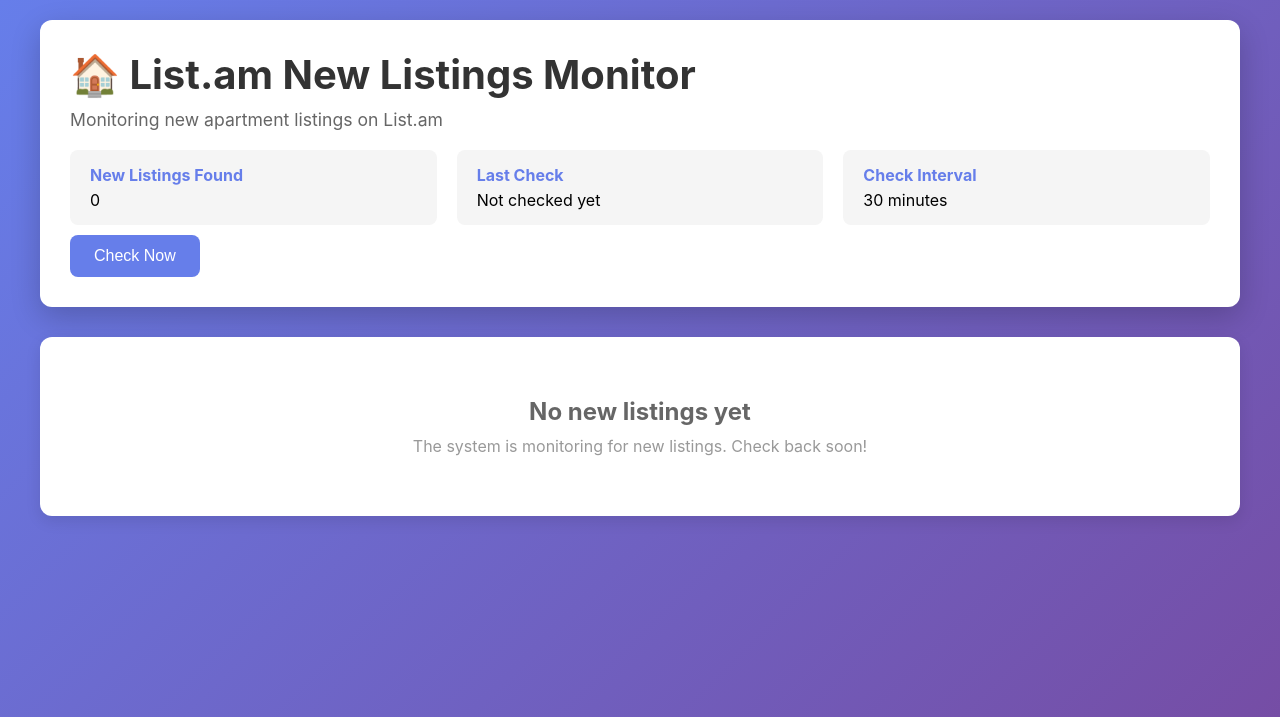
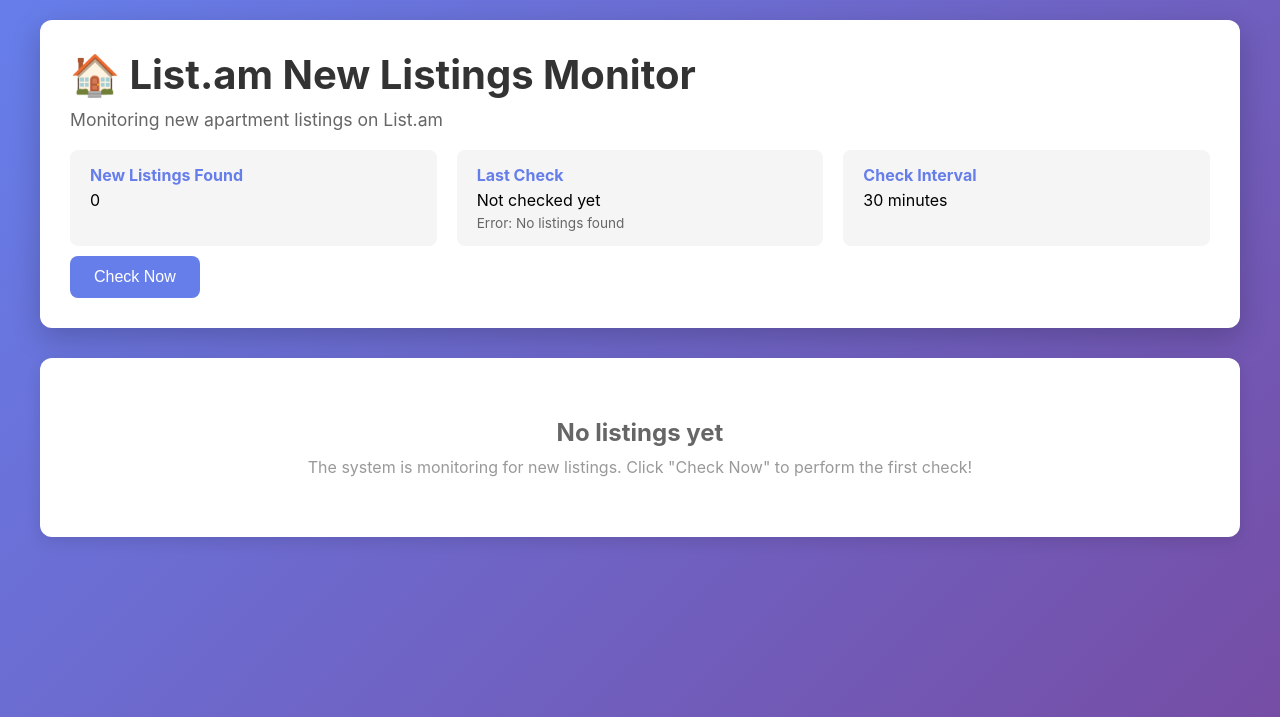
Before and after one commit to VahagnAdunts/list, a Flask app: page / in a window 1280 px wide. Shown: the top 717 px of the page. Run offline with Flask 3, Linux system fonts and the light colour scheme; some libraries are stand-ins or nearby versions.

Commit message:
Add current listings display and improved status information

```diff
--- a/app.py
+++ b/app.py
@@ -32,8 +32,11 @@ DATABASE_URL = os.environ.get('DATABASE_URL')  # Render provides this automatica
 
 # Store for new listings (in-memory cache)
 new_listings = []
+# Store for current listings (last 10 shown on page)
+current_listings = []
 last_check_time = None
 is_checking = False
+last_check_status = "Not checked yet"
 
 def get_db_connection():
     """Get database connection"""
@@ -316,7 +319,7 @@ def extract_listings():
 
 def check_for_new_listings():
     """Check for new listings and update the baseline"""
-    global new_listings, last_check_time, is_checking
+    global new_listings, current_listings, last_check_time, is_checking, last_check_status
 
     if is_checking:
         return
@@ -324,14 +327,20 @@ def check_for_new_listings():
     is_checking = True
     try:
         print(f"Checking for new listings at {datetime.now()}")
+        last_check_status = "Checking..."
 
         # Extract current listings
-        current_listings, current_ids = extract_listings()
+        extracted_listings, current_ids = extract_listings()
 
         if not current_ids:
             print("No listings found. Skipping check.")
+            last_check_status = "Error: No listings found"
             is_checking = False
             return
+
+        # Store last 10 current listings (for display)
+        current_listings = extracted_listings[:10]
+        print(f"Found {len(current_ids)} total listings on page")
 
         # Load baseline
         baseline_ids = load_baseline()
@@ -342,6 +351,7 @@ def check_for_new_listings():
             save_baseline(current_ids)
             new_listings = []
             last_check_time = datetime.now()
+            last_check_status = f"Baseline initialized with {len(current_ids)} listings"
             is_checking = False
             return
 
@@ -350,7 +360,7 @@ def check_for_new_listings():
 
         if new_ids:
             print(f"Found {len(new_ids)} new listing(s)!")
-            new_listings_data = [listing for listing in current_listings if listing['id'] in new_ids]
+            new_listings_data = [listing for listing in extracted_listings if listing['id'] in new_ids]
 
             # Add timestamp to each new listing
             for listing in new_listings_data:
@@ -366,12 +376,17 @@ def check_for_new_listings():
 
             # Update baseline
             save_baseline(current_ids)
+            last_check_status = f"Found {len(new_ids)} new listing(s)!"
         else:
             print("No new listings found.")
+            last_check_status = f"Checked {len(current_ids)} listings - no new ones"
 
         last_check_time = datetime.now()
     except Exception as e:
         print(f"Error checking for new listings: {str(e)}")
+        last_check_status = f"Error: {str(e)}"
+        import traceback
+        traceback.print_exc()
     finally:
         is_checking = False
 
@@ -414,15 +429,19 @@ def index():
     """Main page showing new listings"""
     return render_template('index.html',
                          listings=new_listings,
+                         current_listings=current_listings,
                          last_check=last_check_time,
+                         last_check_status=last_check_status,
                          check_interval=CHECK_INTERVAL)
 
 @app.route('/api/listings')
 def api_listings():
     """API endpoint for listings"""
     return jsonify({
-        'listings': new_listings,
+        'new_listings': new_listings,
+        'current_listings': current_listings,
         'last_check': last_check_time.isoformat() if last_check_time else None,
+        'last_check_status': last_check_status,
         'check_interval': CHECK_INTERVAL
     })
 
--- a/templates/index.html
+++ b/templates/index.html
@@ -231,6 +231,11 @@
                             Not checked yet
                         {% endif %}
                     </span>
+                    {% if last_check_status and last_check_status != "Not checked yet" %}
+                    <div style="font-size: 0.85em; color: #666; margin-top: 5px;">
+                        {{ last_check_status }}
+                    </div>
+                    {% endif %}
                 </div>
                 <div class="status-item">
                     <strong>Check Interval</strong>
@@ -240,6 +245,12 @@
 
             <button class="btn" onclick="checkNow()">Check Now</button>
         </div>
+
+        {% if listings %}
+        <div style="background: white; border-radius: 12px; padding: 20px; margin-bottom: 20px; box-shadow: 0 5px 15px rgba(0,0,0,0.1);">
+            <h2 style="color: #333; margin-bottom: 15px;">🆕 New Listings ({{ listings|length }})</h2>
+        </div>
+        {% endif %}
 
         <div class="listings-container">
             {% if listings %}
@@ -272,13 +283,47 @@
                     </div>
                 </div>
                 {% endfor %}
-            {% else %}
-                <div class="no-listings">
-                    <h2>No new listings yet</h2>
-                    <p>The system is monitoring for new listings. Check back soon!</p>
-                </div>
             {% endif %}
         </div>
+
+        {% if current_listings %}
+        <div style="background: white; border-radius: 12px; padding: 20px; margin-top: 30px; margin-bottom: 20px; box-shadow: 0 5px 15px rgba(0,0,0,0.1);">
+            <h2 style="color: #333; margin-bottom: 15px;">📋 Current Listings (Last 10 from List.am)</h2>
+            <p style="color: #666; font-size: 0.9em; margin-bottom: 15px;">These are the current listings on the page. New listings will appear above when detected.</p>
+        </div>
+
+        <div class="listings-container">
+            {% for listing in current_listings %}
+                <div class="listing-card">
+                    <div class="listing-header">
+                        <div class="listing-price">{{ listing.price or 'Price not available' }}</div>
+                        <div class="listing-id">ID: {{ listing.id }}</div>
+                    </div>
+
+                    {% if listing.title %}
+                    <div class="listing-title">{{ listing.title }}</div>
+                    {% endif %}
+
+                    {% if listing.description %}
+                    <div class="listing-description">{{ listing.description }}</div>
+                    {% endif %}
+
+                    {% if listing.location %}
+                    <div class="listing-location">📍 {{ listing.location }}</div>
+                    {% endif %}
+
+                    <div class="listing-footer">
+                        <a href="{{ listing.url }}" target="_blank" class="listing-link">View on List.am →</a>
+                    </div>
+                </div>
+            {% endfor %}
+        </div>
+        {% elif not listings %}
+        <div class="no-listings">
+            <h2>No listings yet</h2>
+            <p>The system is monitoring for new listings. Click "Check Now" to perform the first check!</p>
+        </div>
+        {% endif %}
     </div>
 
     <script>
```
